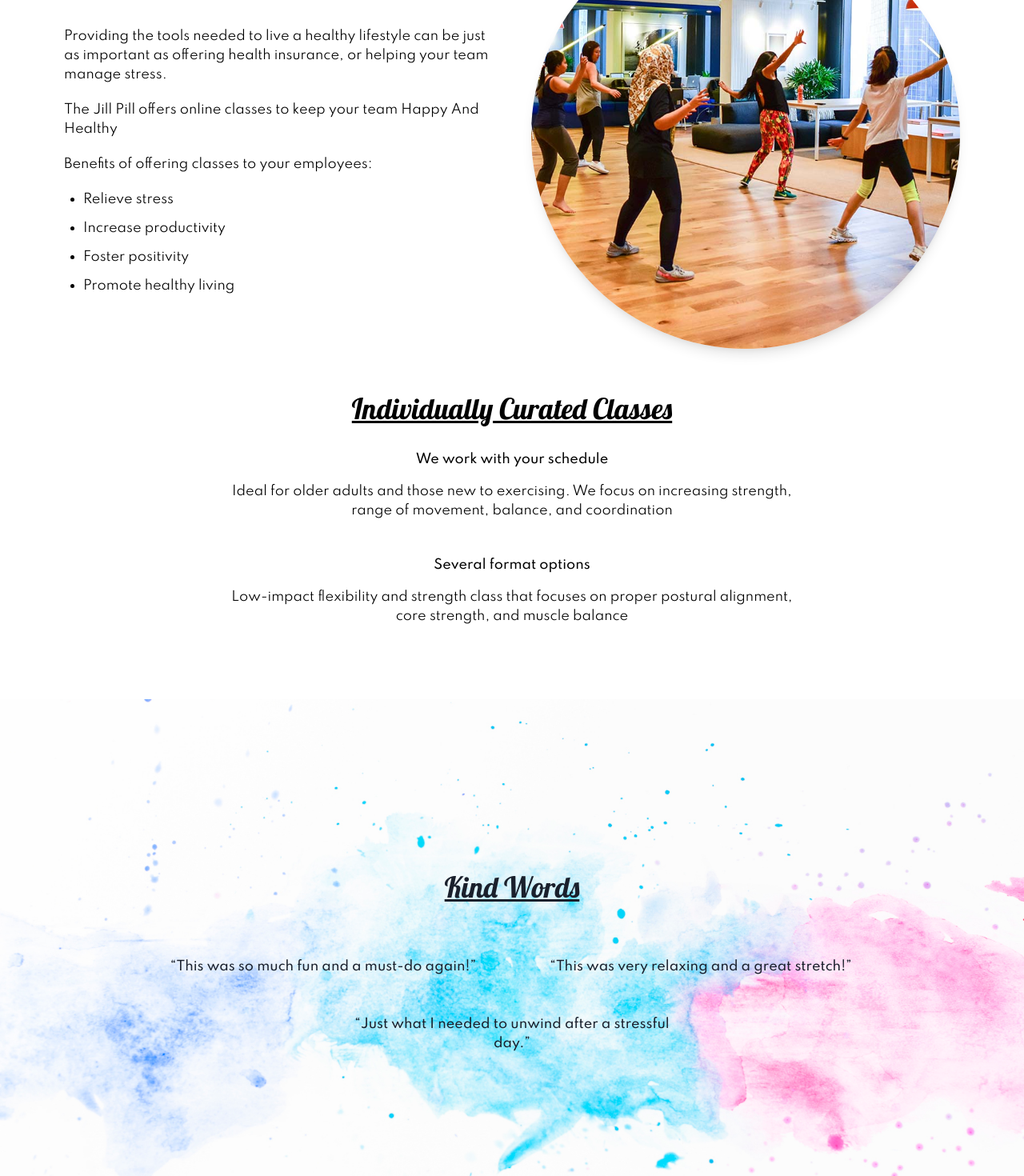
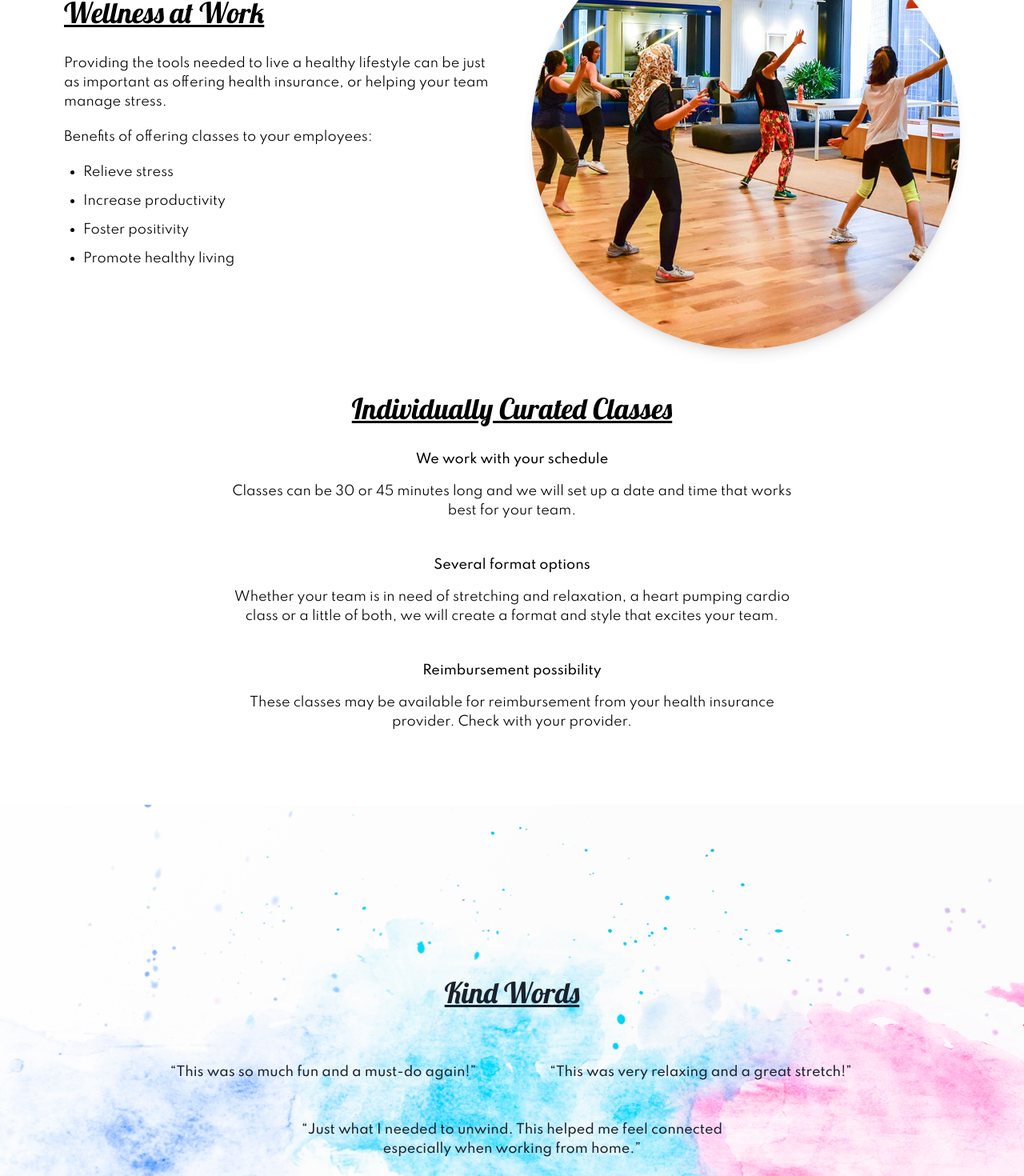
Before and after one commit to jameslyon42/jill-nuxt, a Nuxt app: page /wellness-at-work in a window 1280 px wide. Shown: the part 980-2450 px from the top of the page at 80% size. Built offline with nearby package versions, Linux system fonts and the light colour scheme.

Commit message:
more changes

```diff
--- a/pages/wellness-at-work/index.vue
+++ b/pages/wellness-at-work/index.vue
@@ -39,7 +39,7 @@
               href="mailto:thejillpillmethod@gmail.com"
               class="shadow-lg bg-pink text-center text-white font-medium mt-3 py-2 px-4 rounded-lg text-lg font-spartan button no-underline cursor-pointer"
             >
-              Shoot me an email
+              For weekly classes, email me
             </a>
             <div class="text-center mt-3 flex-none">
               <a
@@ -87,10 +87,6 @@
             manage stress.
           </p>
           <p class="mb-5">
-            The Jill Pill offers online classes to keep your team Happy And
-            Healthy
-          </p>
-          <p class="mb-5">
             Benefits of offering classes to your employees:
           </p>
           <ul class="list-disc ml-6">
@@ -112,16 +108,23 @@
             <li class="col-span-12">
               <h4 class="mt-0 mb-4 font-medium">We work with your schedule</h4>
               <p class="mb-0">
-                Ideal for older adults and those new to exercising. We focus on
-                increasing strength, range of movement, balance, and
-                coordination
+                Classes can be 30 or 45 minutes long and we will set up a date
+                and time that works best for your team.
               </p>
             </li>
             <li class="col-span-12">
               <h4 class="mt-0 mb-4 font-medium">Several format options</h4>
               <p class="mb-0">
-                Low-impact flexibility and strength class that focuses on proper
-                postural alignment, core strength, and muscle balance
+                Whether your team is in need of stretching and relaxation, a
+                heart pumping cardio class or a little of both, we will create a
+                format and style that excites your team.
+              </p>
+            </li>
+            <li class="col-span-12">
+              <h4 class="mt-0 mb-4 font-medium">Reimbursement possibility</h4>
+              <p class="mb-0">
+                These classes may be available for reimbursement from your
+                health insurance provider. Check with your provider.
               </p>
             </li>
           </ul>
@@ -145,8 +148,11 @@
           <p class="col-span-6 font-medium mb-0">
             &ldquo;This was very relaxing and a great stretch!&rdquo;
           </p>
-          <p class="col-span-6 md:col-start-4 font-medium mb-0">
-            &ldquo;Just what I needed to unwind after a stressful day.&rdquo;
+          <p
+            class="col-start-2 col-span-4 lg:col-span-8 lg:col-start-3 font-medium mb-0"
+          >
+            &ldquo;Just what I needed to unwind. This helped me feel connected
+            especially when working from home.&rdquo;
           </p>
         </div>
       </div>
```
